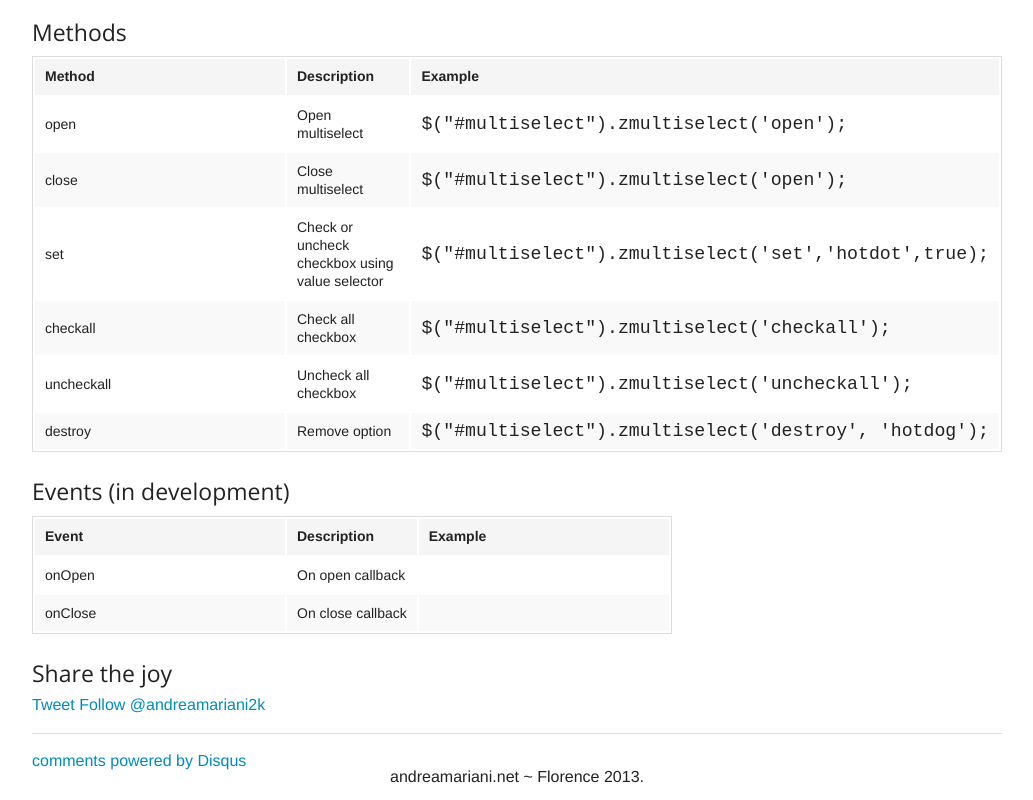
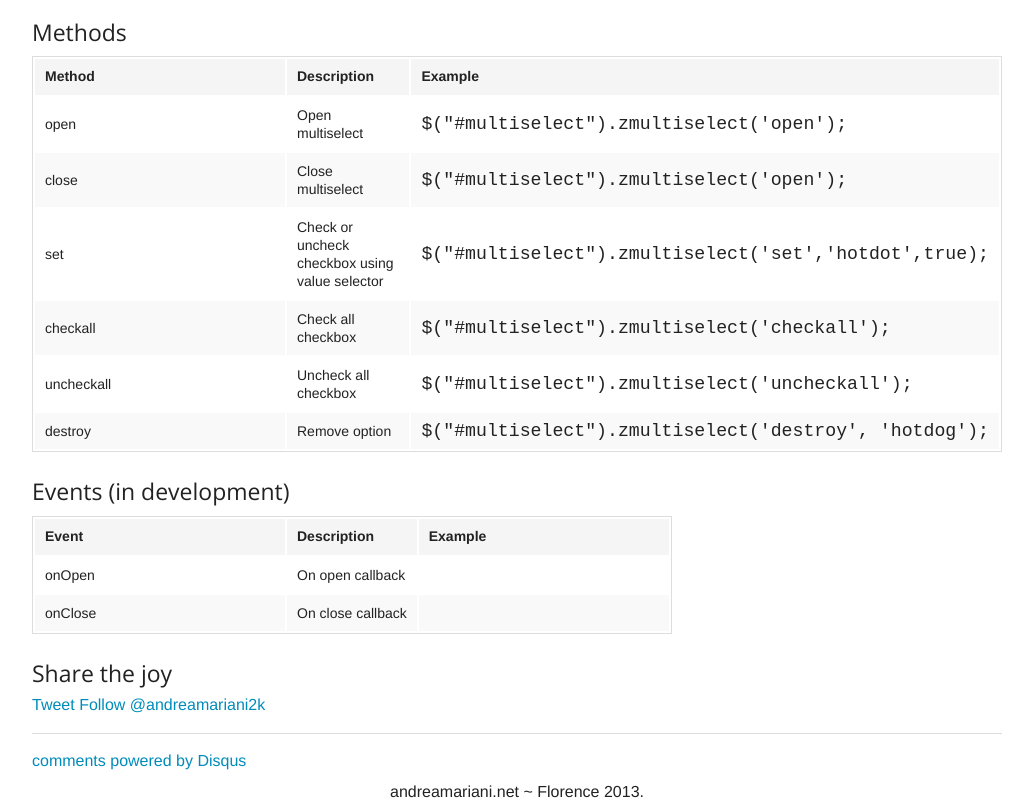
Before and after one commit to icyz/zurb-foundation5-multiselect, a plain HTML site: page index.html in a window 1280 px wide. Shown: the part 2015-2815 px from the top of the page, without its empty margins (123-1156 px from the left). Drawn offline with nearby package versions, Linux system fonts and the light colour scheme; a script that the page names is missing.

Commit message:
first beta

```diff
--- a/index.html
+++ b/index.html
@@ -325,7 +325,7 @@
     </div>
 
 
-    <div class="row">
+    <div class="row" style='margin-top:15px;'>
         <div class="large-12 columns text-center">
             andreamariani.net ~ Florence 2013.
         </div>
```
